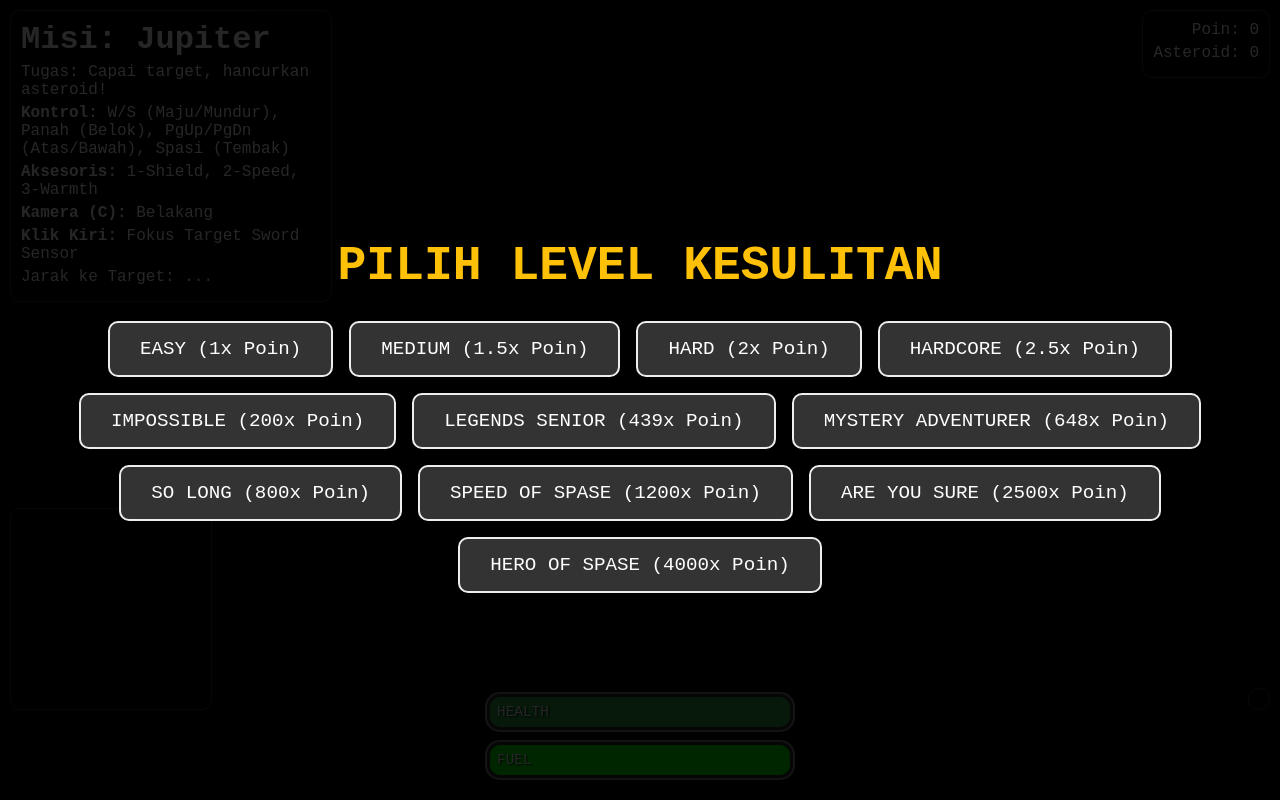
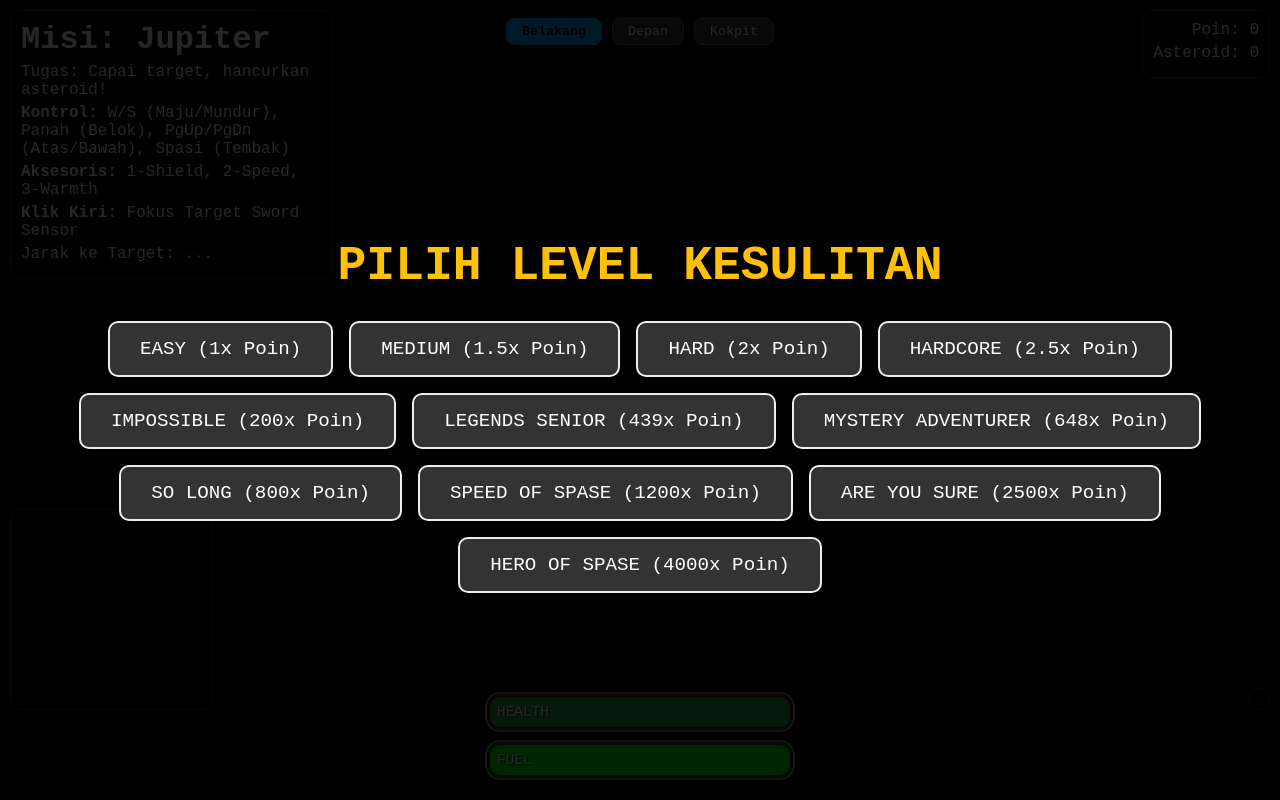
Before and after one commit to p08726518-arch/spase-exploler2345, a plain HTML site: page index.html in a window 1280 px wide. Drawn offline with nearby package versions, Linux system fonts and the light colour scheme.

Commit message:
Update index.html

```diff
--- a/index.html
+++ b/index.html
@@ -205,6 +205,37 @@
         #joystick-thumb { width: 60px; height: 60px; background-color: #eee; border-radius: 50%; position: absolute; top: 50%; left: 50%; transform: translate(-50%, -50%); }
         #fire-button { width: 100px; height: 100px; background-color: rgba(255, 0, 0, 0.7); border: 2px solid #ff0000; display: flex; justify-content: center; align-items: center; font-size: 1.5em; }
         @media (max-width: 768px) { #mobile-controls { display: flex; } }
+        .camera-controls-container {
+            position: absolute;
+            top: 10px;
+            left: 50%;
+            transform: translateX(-50%);
+            display: flex;
+            gap: 10px;
+            background-color: rgba(0, 0, 0, 0.7);
+            padding: 8px;
+            border-radius: 10px;
+            z-index: 100;
+        }
+        .camera-btn {
+            background-color: var(--light-bg);
+            border: 1px solid #777;
+            color: white;
+            padding: 5px 15px;
+            border-radius: 8px;
+            cursor: pointer;
+            transition: all 0.2s ease;
+            font-family: 'Courier New', Courier, monospace;
+        }
+        .camera-btn:hover {
+            background-color: #555;
+        }
+        .camera-btn.active {
+            background-color: var(--primary-color);
+            border-color: var(--primary-color);
+            color: black;
+            font-weight: bold;
+        }
     </style>
 </head>
 <body>
@@ -213,7 +244,6 @@
         <p>Tugas: Capai target, hancurkan asteroid!</p>
         <p><b>Kontrol:</b> W/S (Maju/Mundur), Panah (Belok), PgUp/PgDn (Atas/Bawah), Spasi (Tembak)</p>
         <p><b>Aksesoris:</b> 1-Shield, 2-Speed, 3-Warmth</p>
-        <p><b>Kamera (C):</b> <span id="camera-mode-info">Belakang</span></p>
         <p><b>Klik Kiri:</b> Fokus Target Sword Sensor</p>
         <p id="distance-info">Jarak ke Target: ...</p>
     </div>
@@ -285,6 +315,11 @@
         <button onclick="document.getElementById('crate-result-screen').style.display = 'none'; showHangar();">Tutup</button>
     </div>
     <div id="dim-overlay" class="overlay" style="display:none;"></div>
+    <div id="camera-controls-container" class="camera-controls-container">
+        <button id="cam-btn-belakang" class="camera-btn active" onclick="setCameraMode(0)">Belakang</button>
+        <button id="cam-btn-depan" class="camera-btn" onclick="setCameraMode(1)">Depan</button>
+        <button id="cam-btn-kokpit" class="camera-btn" onclick="setCameraMode(2)">Kokpit</button>
+    </div>
     <div id="mobile-controls"><div id="joystick-area"><div id="joystick-thumb"></div></div><div id="fire-button">TEMBAK</div></div>
     <script src="https://cdnjs.cloudflare.com/ajax/libs/three.js/r128/three.min.js"></script>
     <script>
@@ -909,20 +944,23 @@
         const keyboard = {};
         window.addEventListener('keydown', (e) => { keyboard[e.key.toLowerCase()] = true; handleAccessoryKeyPress(e.key); });
         window.addEventListener('keyup', (e) => { keyboard[e.key.toLowerCase()] = false; });
-        window.addEventListener('keydown', (e) => { if (e.key.toLowerCase() === 'c') switchCameraMode(); });
-
-        function switchCameraMode() {
-            if (!isGameStarted || isGameOver) return;
-            cameraMode = (cameraMode + 1) % 3;
-            const cameraModeInfo = document.getElementById('camera-mode-info');
-            cameraModeInfo.innerText = cameraModes[cameraMode];
+
+        function setCameraMode(newMode) {
+            if (!isGameStarted || isGameOver || cameraMode === newMode) return;
+            cameraMode = newMode;
+
+            // Update button active state
+            document.querySelectorAll('.camera-btn').forEach(btn => btn.classList.remove('active'));
+            if (newMode === 0) document.getElementById('cam-btn-belakang').classList.add('active');
+            else if (newMode === 1) document.getElementById('cam-btn-depan').classList.add('active');
+            else if (newMode === 2) document.getElementById('cam-btn-kokpit').classList.add('active');
 
             // Hapus kamera dari parent sebelumnya untuk menghindari duplikasi
             if (camera.parent) {
                 camera.parent.remove(camera);
             }
 
-            if (cameraMode === 2) { // Mode Kokpit
+            if (newMode === 2) { // Mode Kokpit
                 shipGroup.add(camera);
                 // Atur posisi & rotasi lokal kamera relatif terhadap pesawat
                 camera.position.set(0, 0.5, 1.5);
```
